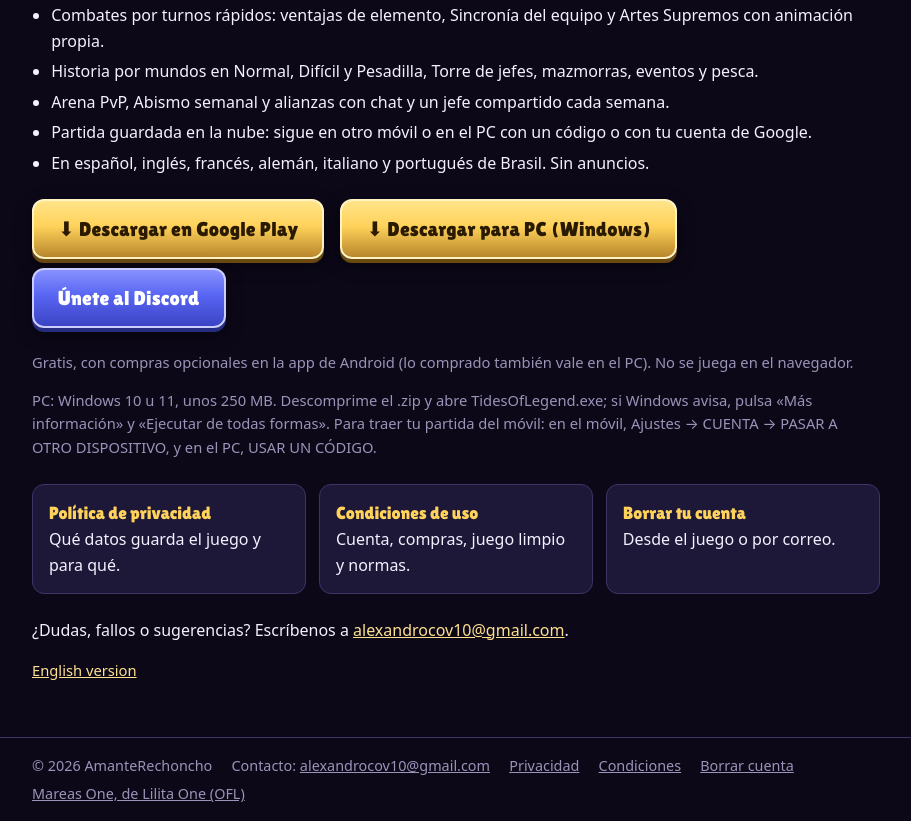
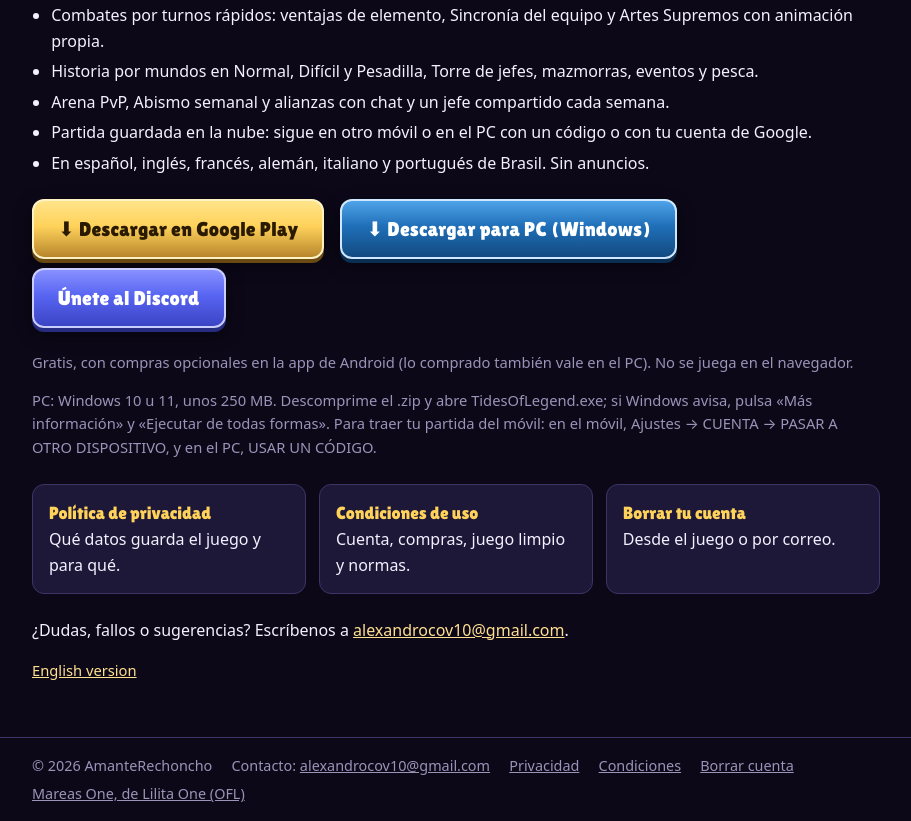
Before and after one commit to ableortu/ableortu.github.io, a plain HTML site: page index.html in a window 1280 px wide. Shown: the part 732-1553 px from the top of the page, without its empty margins (184-1095 px from the left). Drawn offline with Linux system fonts and the light colour scheme.

Commit message:
Web: style.css

```diff
--- a/style.css
+++ b/style.css
@@ -51,6 +51,8 @@ th{background:var(--panel-dark);color:var(--gold)}
 .button:hover{color:#000;filter:brightness(1.06)}
 .button.discord{border-color:#c9cdff;color:#fff;background:linear-gradient(180deg,#8891ff,#5865f2 45%,#3b44c4);box-shadow:0 4px 0 #262c80,0 6px 18px rgba(0,0,0,.45)}
 .button.discord:hover{color:#fff}
+.button.pc{border-color:#cfe8ff;color:#fff;background:linear-gradient(180deg,#4fa3e8,#1f6fb8 45%,#134a80);box-shadow:0 4px 0 #0b2f52,0 6px 18px rgba(0,0,0,.45)}
+.button.pc:hover{color:#fff}
 .note{color:var(--muted);font-size:.92rem}
 .cards{display:grid;grid-template-columns:repeat(auto-fit,minmax(220px,1fr));gap:.8rem;margin:1.5rem 0}
 .card{display:block;background:var(--panel);border:1px solid var(--border);border-radius:12px;padding:.9rem 1rem;text-decoration:none;color:var(--text)}
```
